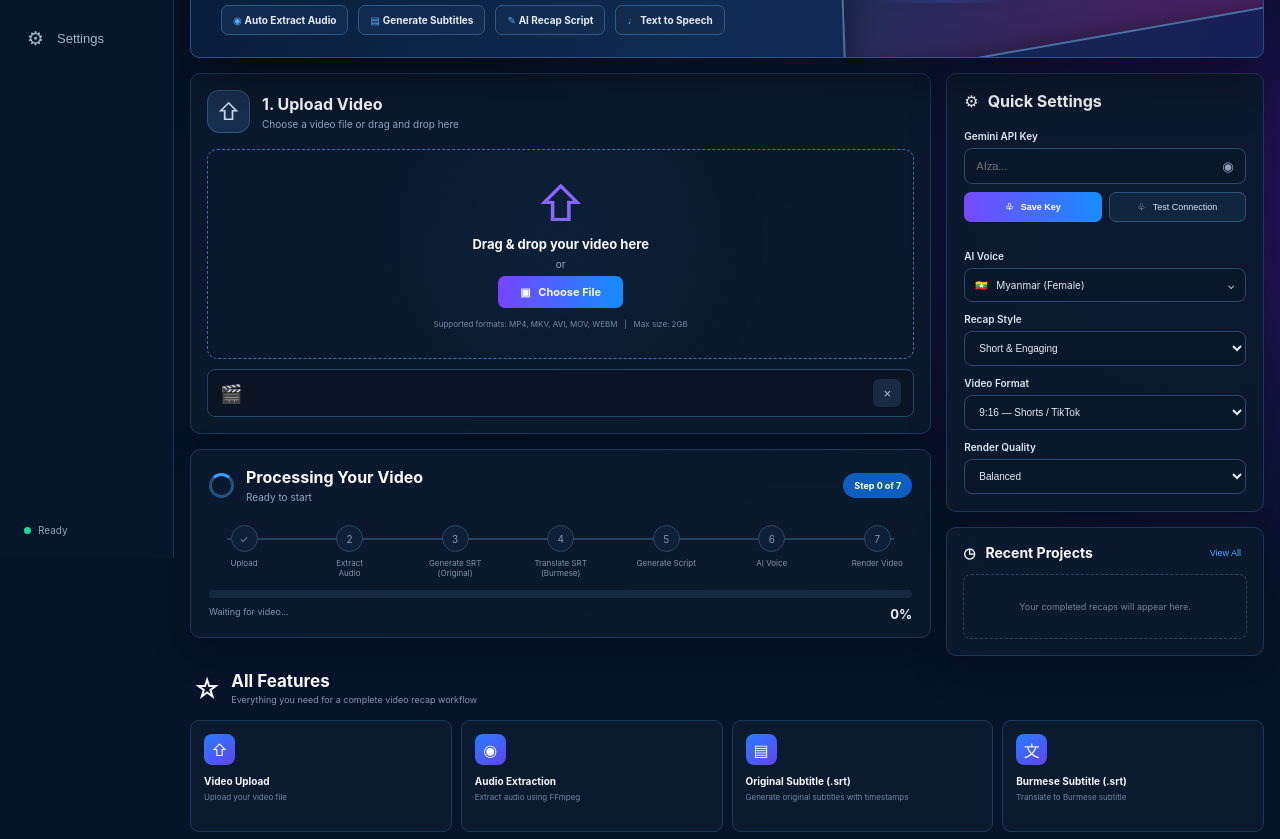
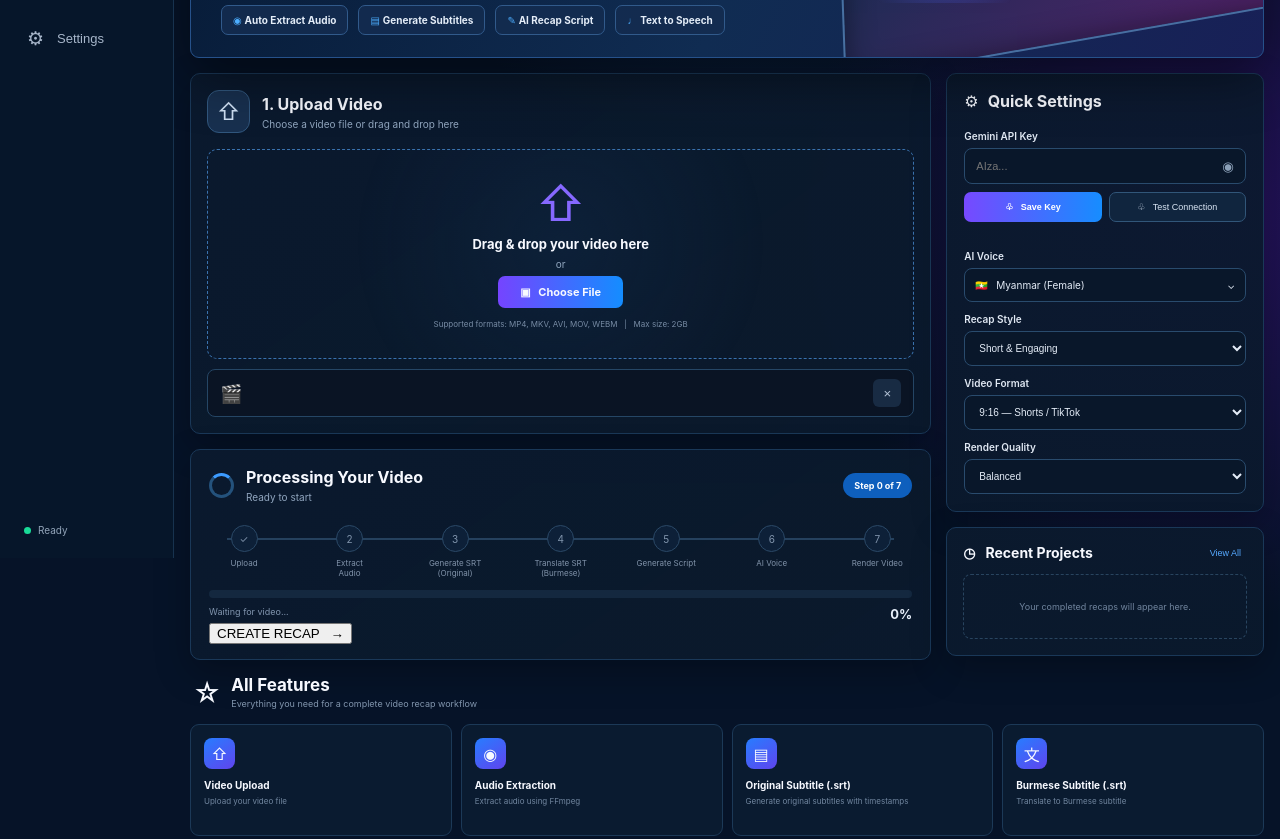
Before and after one commit to Lynn2005/Lynn-Movie-recap-, a website: page public/index.html in a window 1280 px wide. Shown: the part 242-1081 px from the top of the page. Drawn offline with Linux system fonts and the light colour scheme.

Commit message:
Add create recap button

```diff
--- a/public/index.html
+++ b/public/index.html
@@ -72,6 +72,7 @@
           </div>
           <div class="progressLine"><i id="bar"></i></div>
           <div class="progressMeta"><span id="progressText">Waiting for video...</span><b id="percent">0%</b></div>
+          <button id="go" class="createBtn">CREATE RECAP &nbsp; →</button>
         </div>
 
         <div id="result" class="panel resultPanel" hidden>
```
